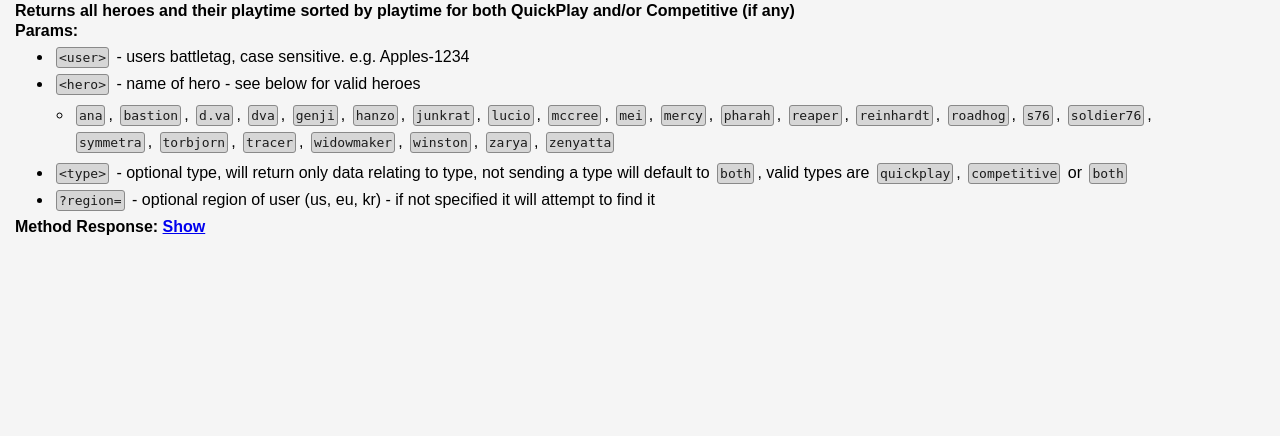
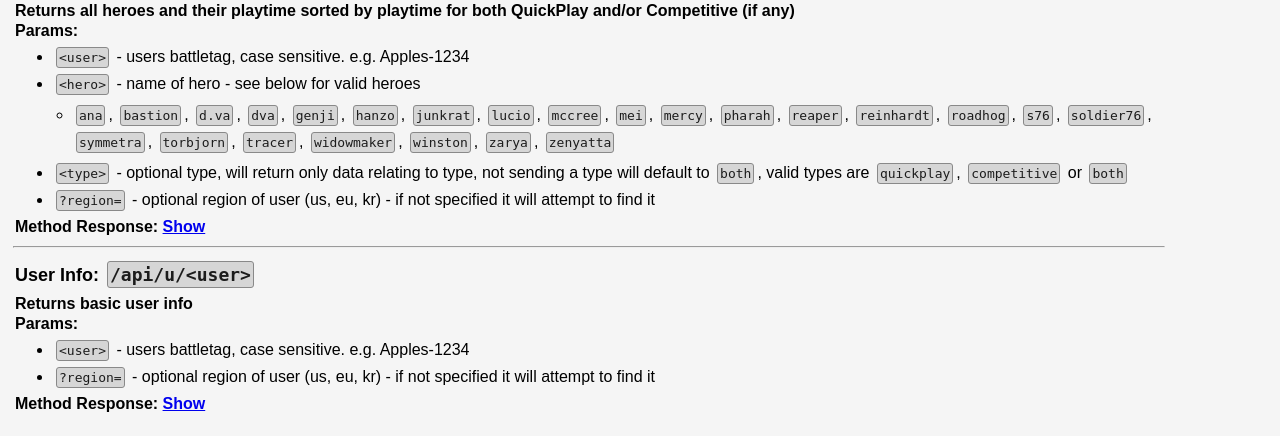
Before and after one commit to Js41637/Overwatch-API, a Flask app: page / in a window 1280 px wide. Shown: the part 568-1004 px from the top of the page. Before the commit the page ends 803 px from the top, so only its background shows below. Run offline with Flask 2, Linux system fonts and the light colour scheme.

Commit message:
Consistent errors, add basic user info endpoint

```diff
--- a/src/main.py
+++ b/src/main.py
@@ -1,24 +1,29 @@
-from flask import Flask, render_template
+from flask import Flask, render_template, jsonify, make_response
 import routes
 
 app = Flask(__name__)
 
 @app.route('/')
 def hello():
-    """Return a friendly HTTP greeting."""
     return render_template("index.html")
 
 app.register_blueprint(routes.bp, url_prefix='/api')
 
 @app.errorhandler(404)
 def page_not_found(e):
-    """Return a custom 404 error."""
-    return 'Sorry, Nothing at this URL.', 404
+    return make_response(jsonify({
+        'ok': False,
+        'error': 'Sorry, nothing at this URL.'
+    }), 404)
 
 @app.errorhandler(500)
 def application_error(e):
-    """Return a custom 500 error."""
-    return 'Sorry, unexpected error: {}'.format(e), 500
+    return make_response(jsonify({
+        'ok': False,
+        'error': 'shits_fucked',
+        'message': '{}'.format(e),
+        'please': 'report this, thanks'
+    }), 500)
 
 if __name__ == '__main__':
     app.run(debug=True, host='localhost')
--- a/src/templates/index.html
+++ b/src/templates/index.html
@@ -93,9 +93,9 @@
             battletag: <span class="md string">'Apples-1234'</span>,
             avatar: <span class="md string">'https://blzgdapipro-a.akamaihd.net/game/unlocks/0x0250000000000BAD.png'</span>,
             region: <span class="md string">'us'</span>,
-            level: <span class="md int">5</span>,
-            rank: <span class="md undef">null</span>,
-            comprank: <span class="md undef">null</span>
+            level: <span class="md int">15</span>,
+            rank: <span class="md int">1</span>,
+            comprank: <span class="md int">2512</span>
           },
           stats: {
             competitive: <span class="md undef">null</span>,
@@ -235,6 +235,34 @@
       }
       </div>
     </div>
+    <hr>
+    <div class="method">
+      <h4>User Info: <div class="code-block">/api/u/&lt;user&gt;</div></h4>
+      <div class="method-details">
+        <p><b>Returns basic user info</b></p>
+        <p><b>Params:</b></p>
+        <ul>
+          <li><div class="code-block">&lt;user&gt;</div> - users battletag, case sensitive. e.g. Apples-1234</li>
+          <li><div class="code-block">?region=</div> - optional region of user (us, eu, kr) - if not specified it will attempt to find it</li>
+        </ul>
+      </div>
+      <p><b>Method Response: <a class="show-response" href="#" onclick="toggleResponse(3)">Show</a></b></p>
+      <div class="method-response code-block full" style="display: none">
+      {
+        ok: <span class="md bool">true</span>,
+        data: {
+          player: {
+            battletag: <span class="md string">'Apples-1234'</span>,
+            avatar: <span class="md string">'https://blzgdapipro-a.akamaihd.net/game/unlocks/0x0250000000000BAD.png'</span>,
+            region: <span class="md string">'us'</span>,
+            level: <span class="md int">15</span>,
+            rank: <span class="md int">1</span>,
+            comprank: <span class="md int">2512</span>
+          },
+        }
+      }
+      </div>
+    </div>
   </div>
   <script>
     function toggleResponse(id) {
```
Also changed, not shown: src/parsers.py (+7 -2 lines), src/routes.py (+17 -1 lines).
